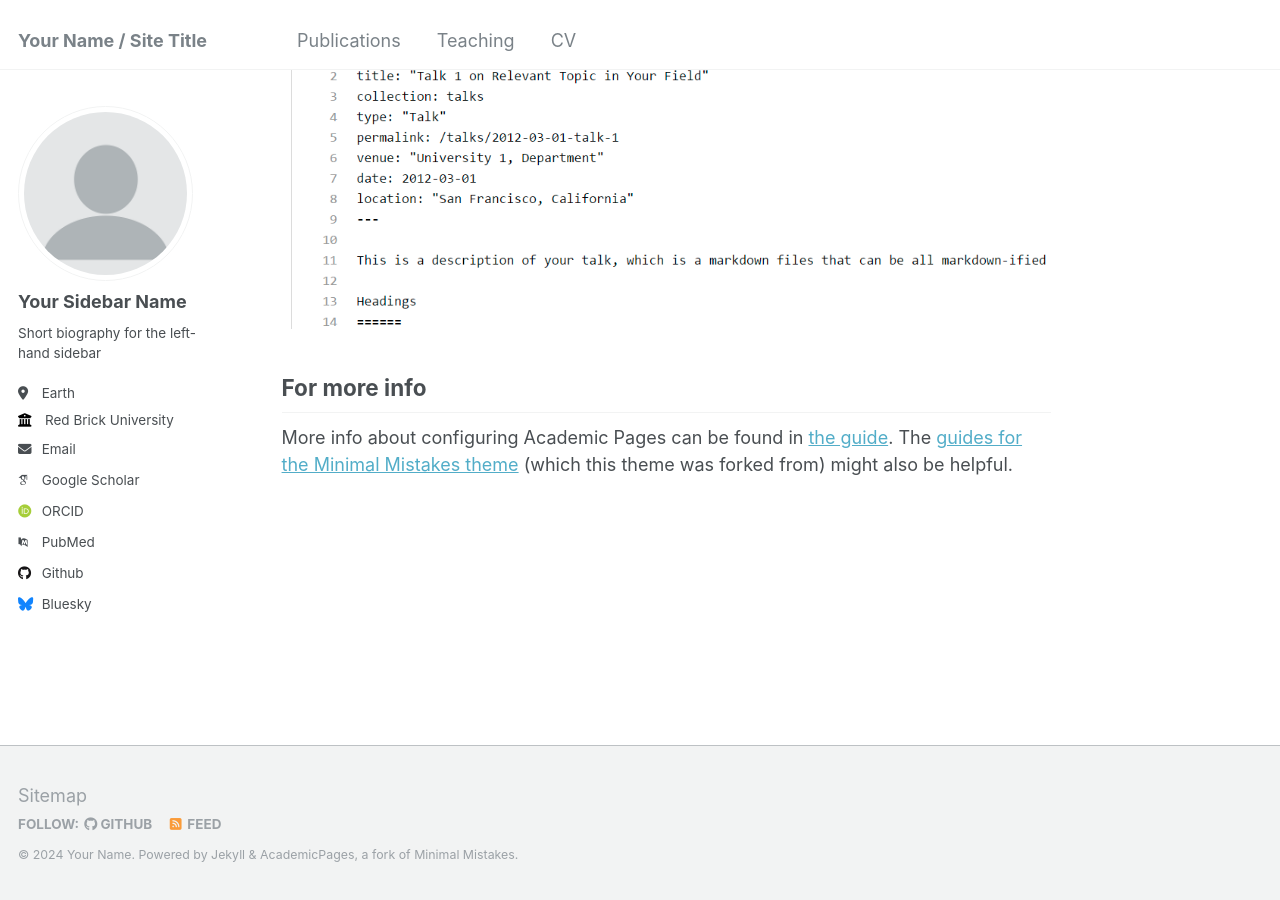
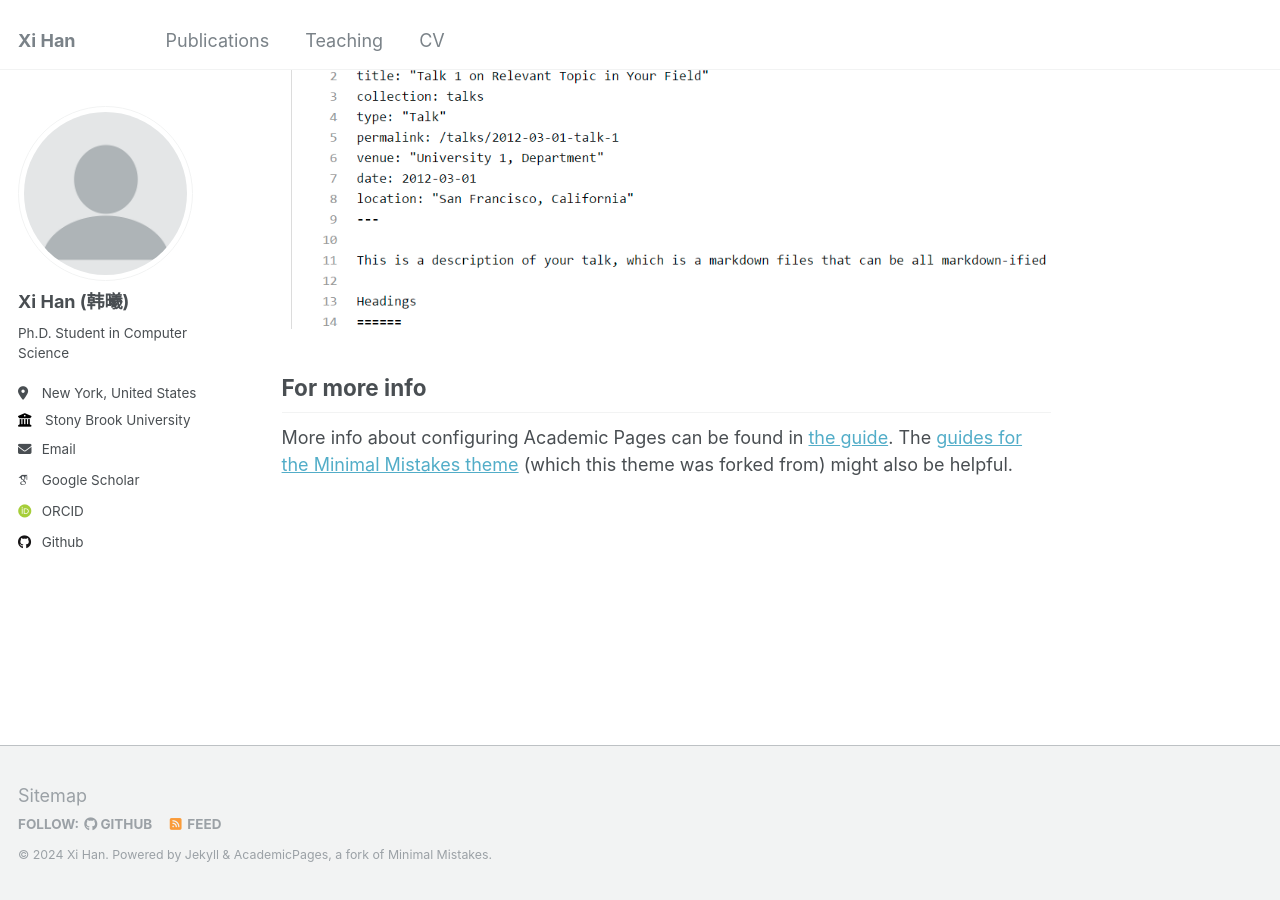
Before and after one commit to AXIHIXA/axihixa.github.io, a Jekyll site: the page built from _pages/about.md, in a window 1280 px wide and 900 px high, scrolled down 2660 px. Built offline with Jekyll 4.4.1, drawn with Linux system fonts in a browser that asks for light colours; some web fonts are replaced.

Commit message:
_config.yml

```diff
--- a/_config.yml
+++ b/_config.yml
@@ -8,13 +8,13 @@
 
 # Basic Site Settings
 locale                   : "en-US"
-title                    : "Your Name / Site Title"
+title                    : "Xi Han"
 title_separator          : "-"
-name                     : &name "Your Name"
-description              : &description "personal description"
-url                      : https://academicpages.github.io # the base hostname & protocol for your site e.g. "https://mmistakes.github.io"
+name                     : &name "Xi Han"
+description              : &description "Ph.D. Student in Computer Science"
+url                      : https://axihixa.github.io # the base hostname & protocol for your site e.g. "https://mmistakes.github.io"
 baseurl                  : "" # the subpath of your site, e.g. "/blog"
-repository               : "academicpages/academicpages.github.io"
+repository               : "AXIHIXA/axihixa.github.io"
 
 # Site Author - The following control what appear as part of the author content on the side bar.
 #               If a field is blank the icon and link will not appear, otherwise it will be shown.
@@ -22,33 +22,33 @@ repository               : "academicpages/academicpages.github.io"
 author:
   # Biographic information
   avatar           : "profile.png"
-  name             : "Your Sidebar Name"
+  name             : "Xi Han (韩曦)"
   pronouns         : # example: "she/her"
-  bio              : "Short biography for the left-hand sidebar"
-  location         : "Earth"
-  employer         : "Red Brick University"
+  bio              : "Ph.D. Student in Computer Science"
+  location         : "New York, United States"
+  employer         : "Stony Brook University"
   uri              : # URL
-  email            : "none@example.org"
+  email            : "xihan1@cs.stonybrook.edu"
 
   # Academic websites
   arxiv            : # URL - Update with the correct link to your profile
-  googlescholar    : "https://scholar.google.com/citations?user=PS_CX0AAAAAJ"
+  googlescholar    : "https://scholar.google.com/citations?user=paSti1kAAAAJ&hl=en"
   impactstory      : # URL
-  orcid            : "http://orcid.org/yourorcidurl"
+  orcid            : "https://orcid.org/0009-0002-8717-4267"
   semantic         : # URL
-  pubmed           : "https://www.ncbi.nlm.nih.gov/pubmed/?term=john+snow"
+  pubmed           : # URL
   researchgate     : # URL
 
   # Repositories and software development
   bitbucket        : # Username - Update with your username on the site
   codepen          : # Username
   dribbble         : # Username
-  github           : "academicpages"
+  github           : "https://github.com/AXIHIXA"
   kaggle           : # Username
   stackoverflow    : # User number or user number and name (i.e., use "1" or "1/jeff-atwood")
 
   # Social media
-  bluesky          : "bsky.app" # Replace this with you Bluesky username
+  bluesky          : # Replace this with you Bluesky username
   facebook         : # Username
   flickr           : # Username
   foursquare       : # Username
```
